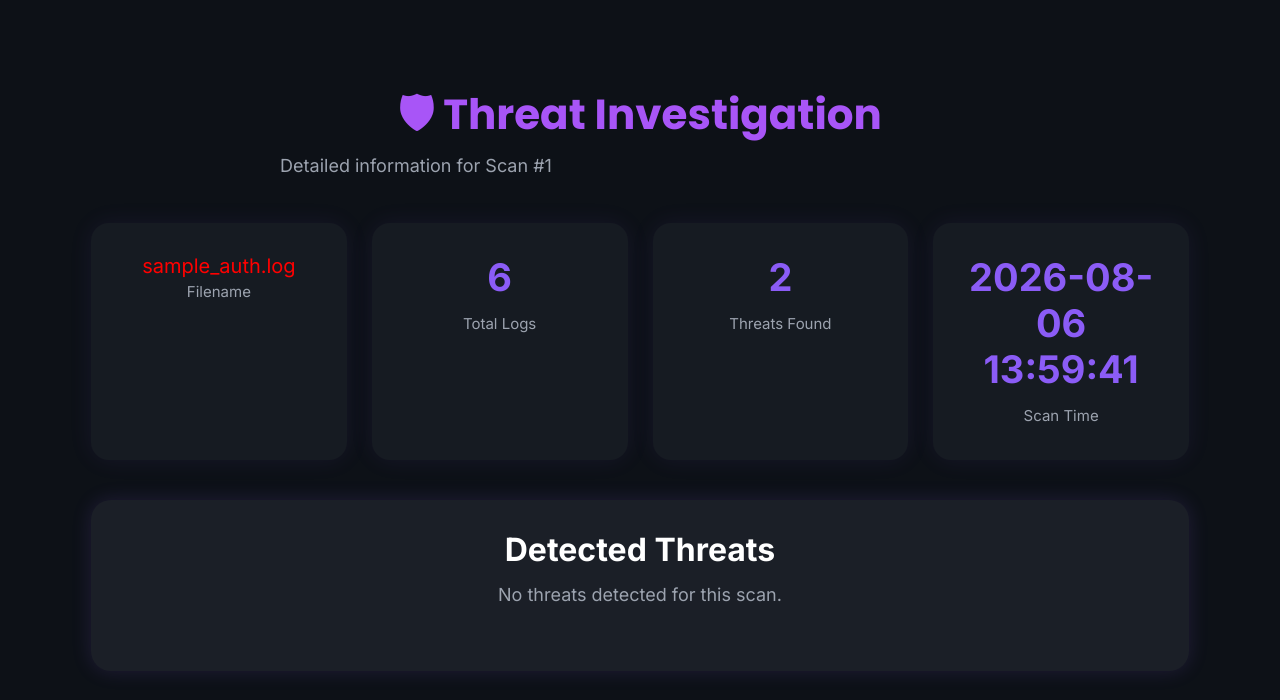
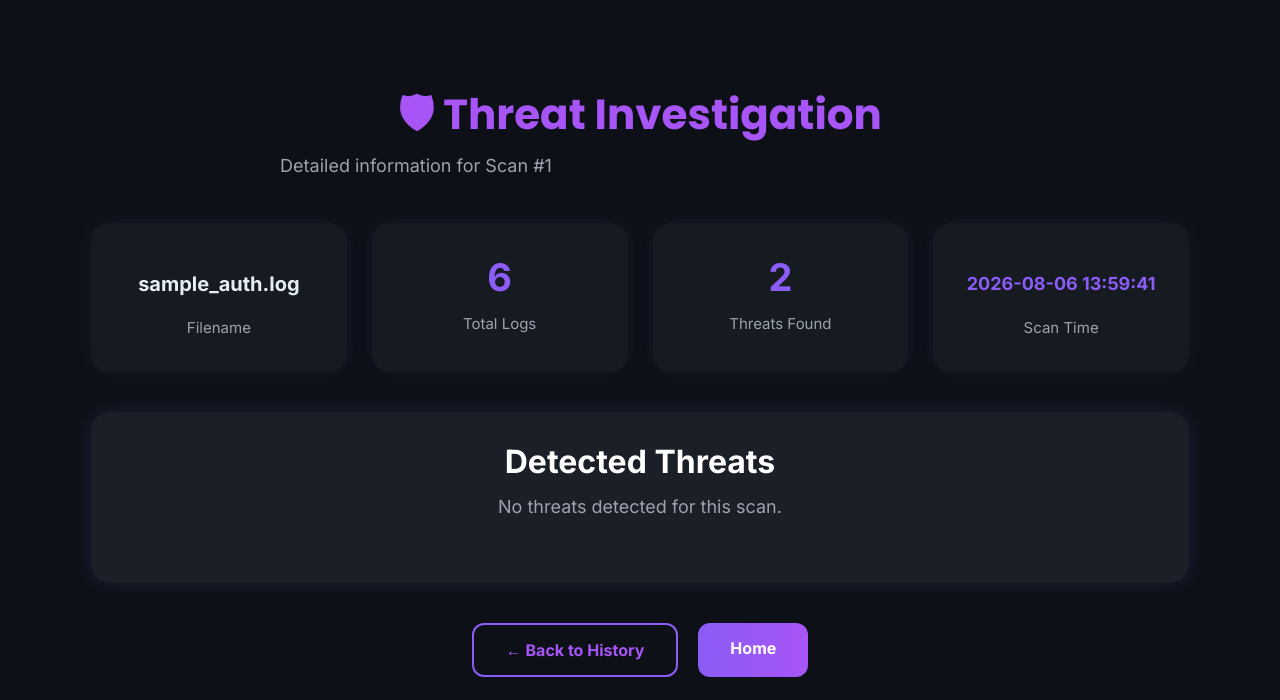
Before and after one commit to sarabnoor-2077/SentrySec, a Flask app: page /scan/1 in a window 1280 px wide. Shown: the top 700 px of the page. Run offline with Flask 3, Linux system fonts and the light colour scheme; data comes from the database, SQL or seed files in the repository.

Commit message:
Improve threat investigation page UI and fix page layouts

```diff
--- a/static/style.css
+++ b/static/style.css
@@ -611,3 +611,53 @@ button:hover{
     }
 
 }
+
+/* ---------- Scan Details ---------- */
+
+.filename-card{
+
+    color:#E6EDF3;
+
+    font-size:20px;
+
+    font-weight:600;
+
+    line-height:1.5;
+
+    word-break:break-word;
+
+    overflow-wrap:anywhere;
+
+    min-height:60px;
+
+    display:flex;
+
+    align-items:center;
+
+    justify-content:center;
+
+    text-align:center;
+
+}
+
+.datetime-card{
+
+    color:#8B5CF6;
+
+    font-size:18px;
+
+    font-weight:700;
+
+    line-height:1.5;
+
+    min-height:60px;
+
+    display:flex;
+
+    align-items:center;
+
+    justify-content:center;
+
+    text-align:center;
+
+}
--- a/templates/scan_details.html
+++ b/templates/scan_details.html
@@ -37,14 +37,9 @@
 
     <div class="summary-grid">
 
-        <div class="summary-card" style="overflow: visible;">
+        <div class="summary-card">
 
-            <div style="
-                color: red;
-                font-size: 20px;
-                white-space: normal;
-                word-break: break-word;
-            ">
+            <div class="filename-card">
                 {{ scan.filename }}
             </div>
 
@@ -53,21 +48,33 @@
         </div>
 
         <div class="summary-card">
+
             <h2>{{ scan.total_logs }}</h2>
+
             <p>Total Logs</p>
+
         </div>
 
         <div class="summary-card">
+
             <h2>{{ scan.threat_count }}</h2>
+
             <p>Threats Found</p>
+
         </div>
 
         <div class="summary-card">
-            <h2>{{ scan.scan_time }}</h2>
+
+            <div class="datetime-card">
+                {{ scan.scan_time }}
+            </div>
+
             <p>Scan Time</p>
+
         </div>
 
     </div>
+
 
     <div class="chart-card">
 
@@ -80,7 +87,7 @@
             <div class="alert-card">
 
                 <span class="badge {{ threat.severity.lower() }}">
-                    {{ threat.severity }}
+                {{ threat.severity }}
                 </span>
 
                 <h3>{{ threat.message }}</h3>
```
